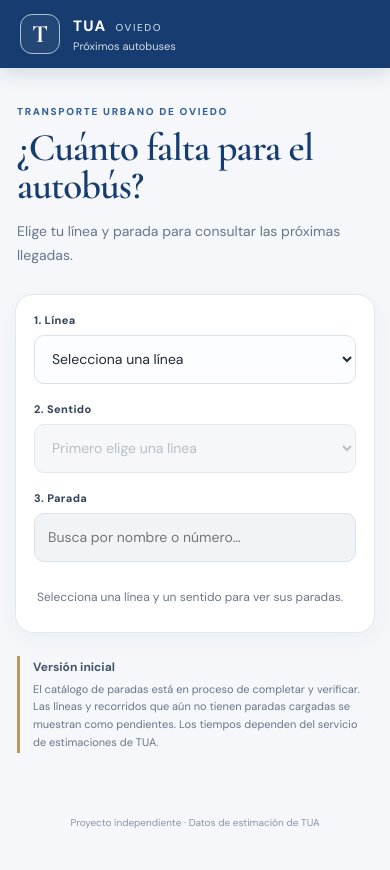
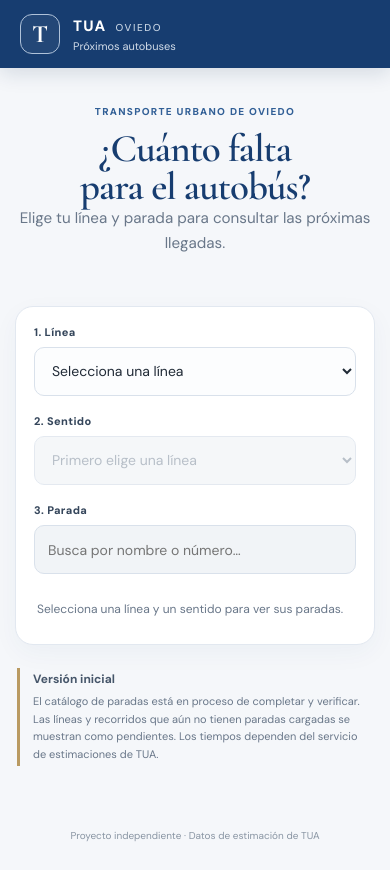
Before and after one commit to Pabloypunto/tua-autobuses, a plain HTML site: page tua-pwa-primera-version/tua-pwa/index.html in a window 390 px wide. Drawn offline with nearby package versions, Linux system fonts and the light colour scheme.

Commit message:
Update styles.css

```diff
--- a/tua-pwa-primera-version/tua-pwa/styles.css
+++ b/tua-pwa-primera-version/tua-pwa/styles.css
@@ -365,3 +365,51 @@ button:focus-visible, .stop-option:focus-visible { outline: 3px solid #8BA9CC; o
   border-radius: 5px;
   margin-left: 5px;
 }
+
+/* =========================================================
+   CABECERA INTRODUCTORIA
+========================================================= */
+
+.intro {
+  width: 100%;
+  max-width: 900px;
+  margin: 0 auto 30px;
+  text-align: center;
+}
+
+.intro .eyebrow {
+  margin-bottom: 12px;
+  letter-spacing: 0.13em;
+}
+
+.intro-title {
+  max-width: 850px;
+  margin: 0 auto 14px;
+  font-size: clamp(2.1rem, 4.5vw, 3.25rem);
+  line-height: 1.12;
+  letter-spacing: -0.035em;
+  text-wrap: balance;
+}
+
+.intro .lead {
+  max-width: 580px;
+  margin: 0 auto;
+  line-height: 1.6;
+  font-size: 1rem;
+}
+
+/* Adaptación a móviles */
+@media (max-width: 600px) {
+  .intro {
+    margin-bottom: 24px;
+  }
+
+  .intro-title {
+    font-size: clamp(2rem, 8vw, 2.5rem);
+    line-height: 1.15;
+  }
+
+  .intro .lead {
+    font-size: 0.95rem;
+  }
+}
```
